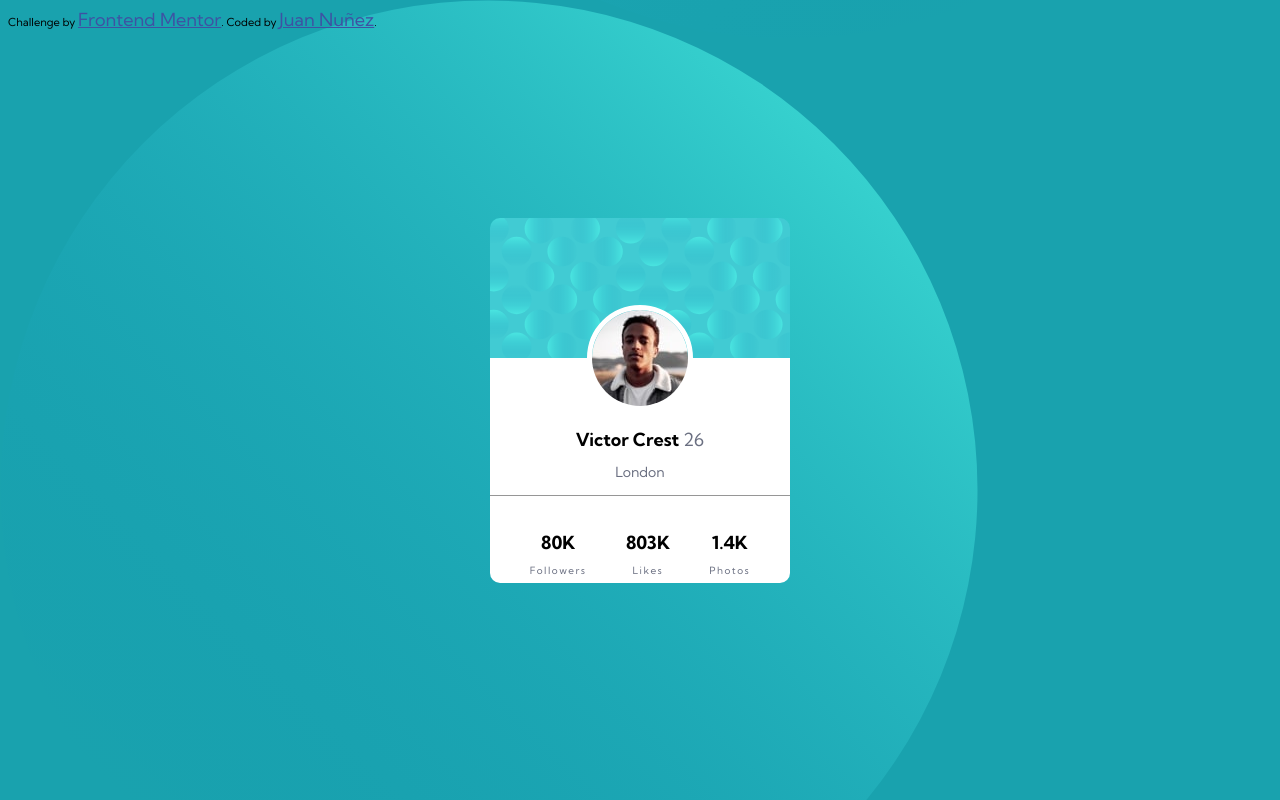
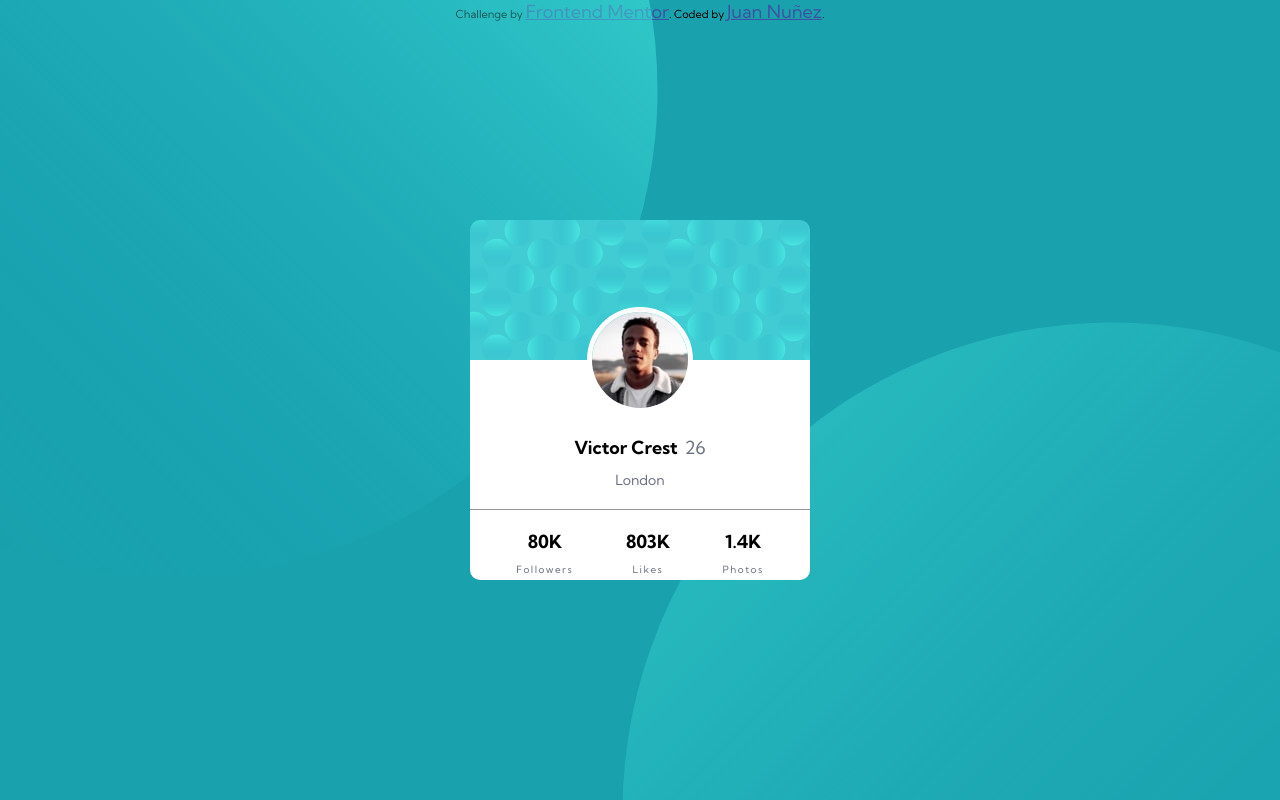
Before and after one commit to jnunez1229/frontend-profile-card, a plain HTML site: page index.html in a window 1280 px wide. Drawn offline with Linux system fonts and the light colour scheme.

Commit message:
completed desktop verson of page

```diff
--- a/index.html
+++ b/index.html
@@ -14,12 +14,13 @@
 </head>
 
 <body>
-
+  <div class="bg-one"></div>
+  <div class="bg-two"></div>
   <main>
 
     <header>
       <img src="/images/image-victor.jpg" alt="image-victor">
-     <h1>Victor Crest <span class="font-style-two">26</span></h1>
+     <h1>Victor Crest <span class="font-style-two"> 26</span></h1>
      <h3 class="font-style-two">London</h3>
     </header>
 
--- a/style.css
+++ b/style.css
@@ -1,14 +1,34 @@
 *{
     font-size: 18px;
+    margin: 0;
+    padding: 0;
+    box-sizing: border-box;
 }
 body{
     background-color: hsl(185, 75%, 39%);
     font-family: 'Kumbh Sans', sans-serif;
-    background-image:url(./images/bg-pattern-top.svg), url(./images/bg-pattern-bottom.svg) ;
-    background-position: left top, right bottom;
-    background-repeat: no-repeat;
+
 }
 
+.bg-one{
+    background-image:url(./images/bg-pattern-top.svg);
+    background-repeat: no-repeat;
+    height: 1000px;
+    width: 1000px;
+    position: fixed;
+    bottom: 200px;
+    right: 600px;
+}
+.bg-two{
+   background-image: url(./images/bg-pattern-bottom.svg);
+   background-position: right bottom;
+   background-repeat: no-repeat;
+   height: 1000px;
+   width: 1000px;
+   position: fixed;
+   left: 600px;
+   top: 300px;
+}
 .font-style-two{
     color: hsl(227, 10%, 46%);
     font-weight: 400;
@@ -20,8 +40,8 @@ main{
     background-repeat: no-repeat;
     background-color: white;
     text-align: center;
-    width: 300px;
-    height: 365px;
+    width: 340px;
+    height: 360px;
     position: fixed;
     left: 0;
     right: 0;
@@ -44,9 +64,17 @@ header{
     margin: 87px 0 20px 0;
     border-bottom: .1px solid hsl(0, 0%, 59%);
 }
+
+header h1{
+    margin-top: 18px;
+}
+
+header h1 span{
+    margin-left: 3px;
+}
 header h3{
     font-size: 14px;
-    margin-top: 0;
+    margin: 12px 0 20px;
 }
 
 /* Footer */
@@ -64,14 +92,14 @@ article h2{
 article h3{
     font-size: 10px;
     letter-spacing: 1.5px;
+    margin-top: 10px;
 }
 
 
 /* Frontend Information */
 .attribution {
     font-size: 11px;
-
-    margin: 0 auto;
+    text-align: center;
 
 }
 
```
